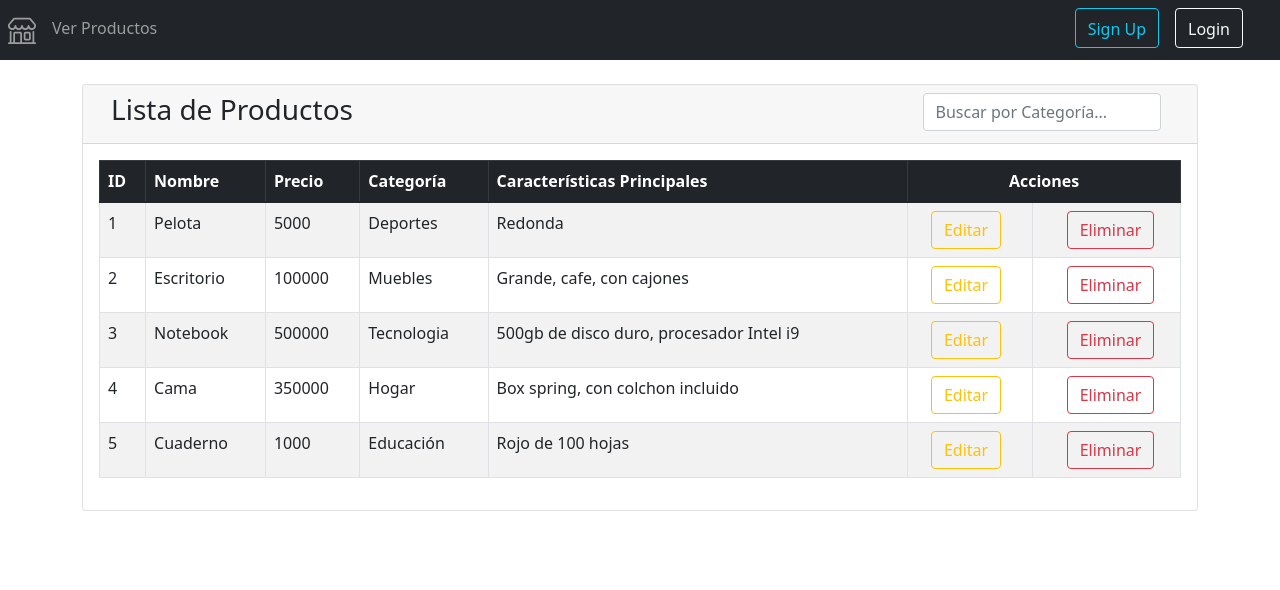
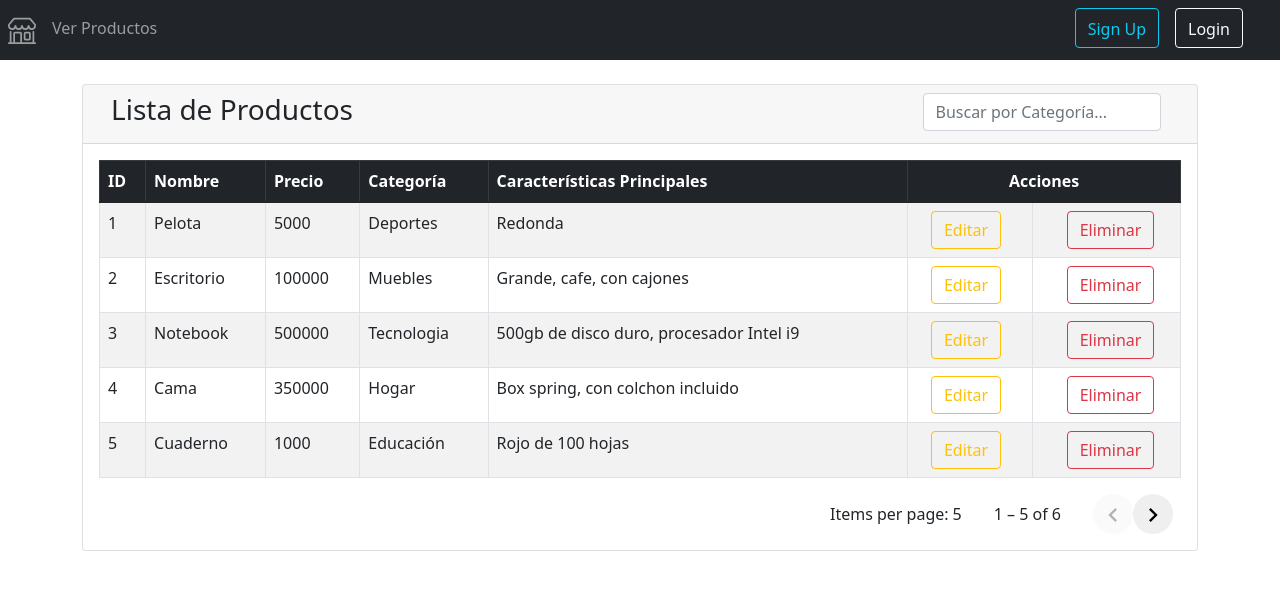
Before and after one commit to AdrianOlivares77/venta-app, an Angular app: page /productos in a window 1280 px wide. Shown: the top 590 px of the page. Built offline with nearby package versions, Linux system fonts and the light colour scheme.

Commit message:
Paginación

```diff
--- a/src/app/component/productos/productos.component.html
+++ b/src/app/component/productos/productos.component.html
@@ -8,7 +8,8 @@
                     </div>
                     <div class="col-3">
                         <form class="d-flex">
-                            <input class="form-control me-2" type="search" [(ngModel)]="palabraFiltro" name="palabraFiltro" placeholder="Buscar por Categoría..." aria-label="Search">
+                            <input class="form-control me-2" type="search" [(ngModel)]="palabraFiltro"
+                                name="palabraFiltro" placeholder="Buscar por Categoría..." aria-label="Search">
                         </form>
                     </div>
                 </div>
@@ -24,26 +25,30 @@
                             <th>Precio</th>
                             <th>Categoría</th>
                             <th>Características Principales</th>
-                            <th colspan="2"  class="text-center">Acciones</th>
+                            <th colspan="2" class="text-center">Acciones</th>
                         </tr>
                     </thead>
                     <tbody>
-                        <tr *ngFor="let producto of productos | productFilter: palabraFiltro">
+                        <tr *ngFor="let producto of productos | slice:desde:hasta | productFilter: palabraFiltro">
                             <td>{{producto.id}}</td>
                             <td>{{producto.nombre}}</td>
                             <td>{{producto.precio}}</td>
                             <td>{{producto.categoria}}</td>
                             <td>{{producto.caracteristicasPrincipales}}</td>
                             <td class="text-center">
-                                <button type="button" class="btn btn-outline-warning me-2" [routerLink]="" role="button" >Editar</button>
+                                <button type="button" class="btn btn-outline-warning me-2" [routerLink]=""
+                                    role="button">Editar</button>
                             </td>
                             <td class="text-center">
-                                <button type="button" class="btn btn-outline-danger ms-2" role="button" >Eliminar</button>
+                                <button type="button" class="btn btn-outline-danger ms-2"
+                                    role="button">Eliminar</button>
                             </td>
                         </tr>
                     </tbody>
                 </table>
+                <mat-paginator [length]="productos.length" [pageSize]="pageSize"
+                    (page)="cambiarpagina($event)">
+                </mat-paginator>
             </div>
         </div>
     </div>
-</div>
--- a/src/app/component/productos/productos.component.ts
+++ b/src/app/component/productos/productos.component.ts
@@ -2,7 +2,7 @@ import { Component, OnInit } from '@angular/core';
 import { Observable, of } from 'rxjs';
 import { Producto } from 'src/app/service/producto';
 import { PRODUCTOS } from 'src/app/service/productos.json';
-import swal from 'sweetalert2';
+import {PageEvent} from '@angular/material/paginator';
 
 @Component({
   selector: 'app-productos',
@@ -11,8 +11,13 @@ import swal from 'sweetalert2';
 })
 export class ProductosComponent implements OnInit {
 
-  productos: Producto[] = []
+  productos:any[] = []
   palabraFiltro: string = '';
+  pageSize = 5;
+  desde: number = 0;
+  hasta: number = 5;
+
+
 
   constructor() { }
 
@@ -26,5 +31,12 @@ export class ProductosComponent implements OnInit {
     return of(PRODUCTOS);
   }
 
+  cambiarpagina(e:PageEvent){
+    console.log(e);
+    this.desde = e.pageIndex * e.pageSize;
+    this.hasta = this.desde + e.pageSize;
+    console.log(this.desde);
+    console.log(this.hasta);
+  }
 
 }
--- a/src/app/service/productos.json.ts
+++ b/src/app/service/productos.json.ts
@@ -16,5 +16,8 @@ export const PRODUCTOS: Producto[] = [
   },
   {
     id: 5, nombre: 'Cuaderno', precio: 1000, categoria: 'Educación', caracteristicasPrincipales: 'Rojo de 100 hojas',
+  },
+  {
+    id: 6, nombre: 'Silla', precio: 10000, categoria: 'Hogar', caracteristicasPrincipales: 'De 3 patas',
   }
 ]
```
Also changed, not shown: src/app/app.module.ts (+8 -1 lines).
